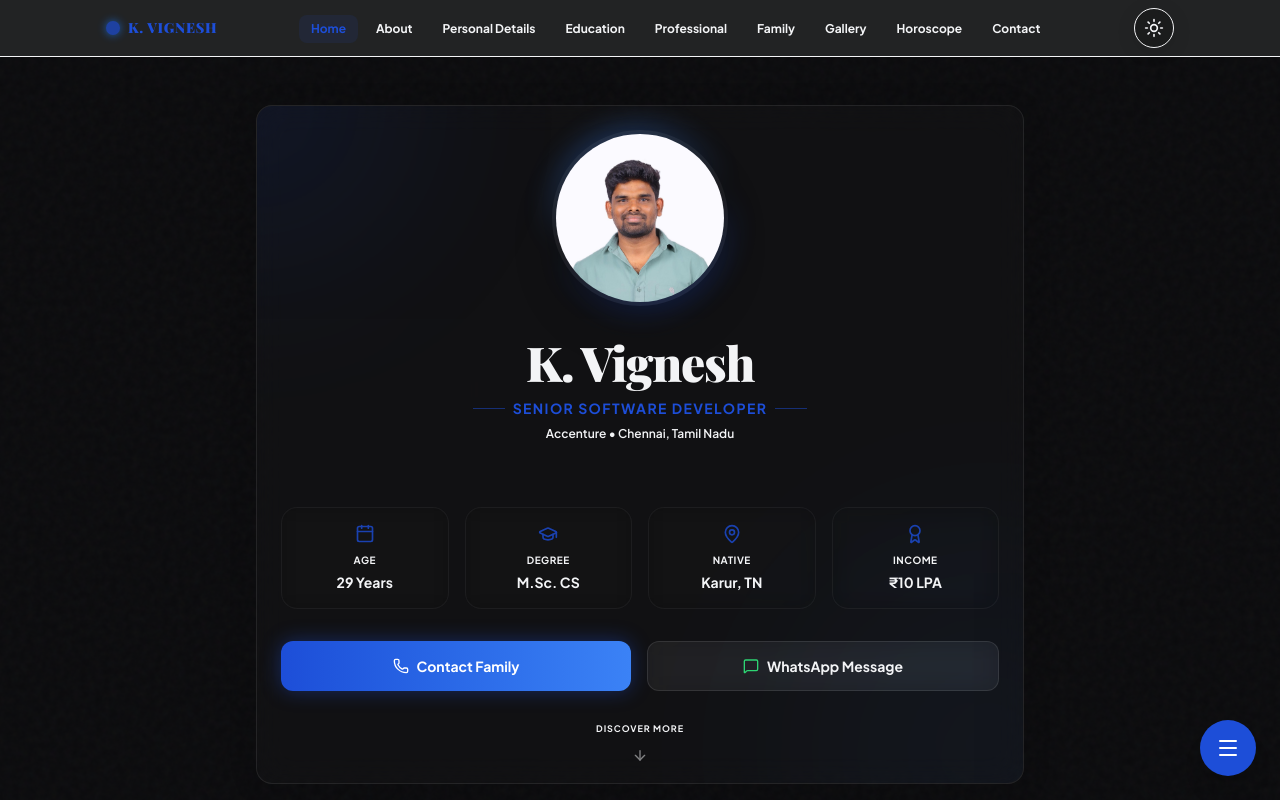
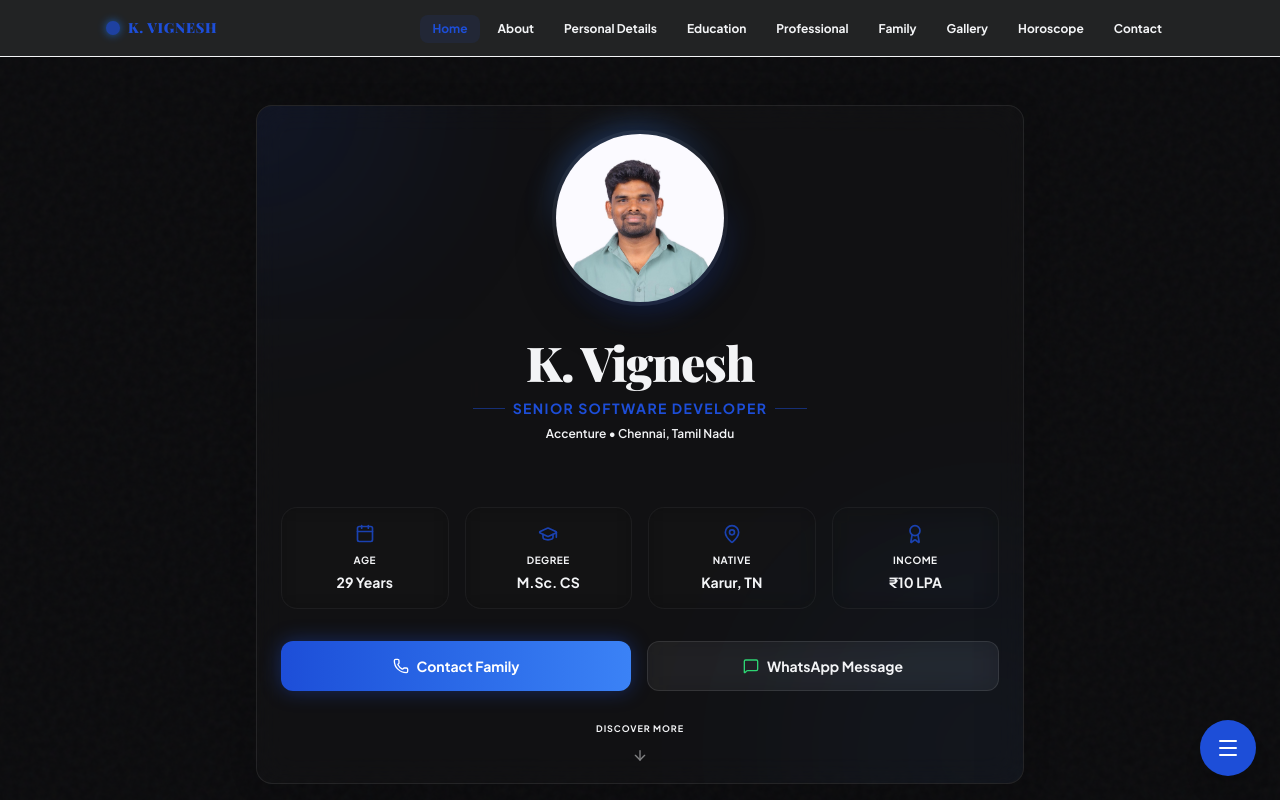
Before and after one commit to vigneshsivn/my_portfolio, a Next.js app: page / in a window 1280 px wide. Shown: the top 800 px of the page. Built offline with nearby package versions, Linux system fonts and the light colour scheme; a web font is replaced by a local one.

Commit message:
Horoscope change

```diff
--- a/src/app/layout.tsx
+++ b/src/app/layout.tsx
@@ -1,6 +1,5 @@
 import type { Metadata } from "next";
 import { Playfair_Display, Plus_Jakarta_Sans } from "next/font/google";
-import { ThemeProvider } from "@/context/ThemeContext";
 import "./globals.css";
 
 const playfair = Playfair_Display({
@@ -33,11 +32,9 @@ export default function RootLayout({
       suppressHydrationWarning
     >
       <body className="min-h-full flex flex-col font-sans bg-bg-base text-fg-base selection:bg-primary-blue/30">
-        <ThemeProvider>
-          <CursorGlowProvider>
-            {children}
-          </CursorGlowProvider>
-        </ThemeProvider>
+        <CursorGlowProvider>
+          {children}
+        </CursorGlowProvider>
       </body>
     </html>
   );
--- a/src/app/page.tsx
+++ b/src/app/page.tsx
@@ -5,7 +5,6 @@ import { motion } from "framer-motion";
 import { Phone, MessageSquare, ArrowDown, MapPin, Award, Calendar, GraduationCap, Printer } from "lucide-react";
 
 // Components
-import ThemeToggle from "@/components/ThemeToggle";
 import About from "@/components/About";
 import Personal from "@/components/Personal";
 import Education from "@/components/Education";
@@ -127,8 +126,6 @@ export default function Home() {
               ))}
             </ul>
           </nav>
-
-          <ThemeToggle />
         </div>
       </header>
 
--- a/src/components/ThemeToggle.tsx
+++ /dev/null
@@ -1,32 +0,0 @@
-"use client";
-
-import { useTheme } from "@/context/ThemeContext";
-import { Sun, Moon } from "lucide-react";
-import { useEffect, useState } from "react";
-
-export default function ThemeToggle() {
-  const { theme, toggleTheme } = useTheme();
-  const [mounted, setMounted] = useState(false);
-
-  // Avoid hydration mismatch
-  useEffect(() => {
-    setMounted(true);
-  }, []);
-
-  if (!mounted) return <div className="w-10 h-10 rounded-full bg-card-bg/50 border border-card-border" />;
-
-  return (
-    <button
-      onClick={toggleTheme}
-      id="theme-toggle-btn"
-      aria-label="Toggle Light/Dark Theme"
-      className="w-10 h-10 rounded-full flex items-center justify-center glass-panel bg-fb-bg/30 border border-card-border hover:border-primary-blue hover:text-primary-blue text-fg-base backdrop-blur-md transition-all duration-300 cursor-pointer shadow-[0_4px_20px_rgba(0,0,0,0.1)] hover:shadow-[0_4px_20px_rgba(29,78,216,0.3)] hover:scale-105 active:scale-95"
-    >
-      {theme === "light" ? (
-        <Moon className="w-5 h-5 animate-pulse" />
-      ) : (
-        <Sun className="w-5 h-5 animate-spin-slow" />
-      )}
-    </button>
-  );
-}
--- a/src/context/ThemeContext.tsx
+++ /dev/null
@@ -1,60 +0,0 @@
-"use client";
-
-import React, { createContext, useContext, useEffect, useState } from "react";
-
-type Theme = "light" | "dark";
-
-type ThemeContextType = {
-  theme: Theme;
-  toggleTheme: () => void;
-};
-
-const ThemeContext = createContext<ThemeContextType | undefined>(undefined);
-
-export function ThemeProvider({ children }: { children: React.ReactNode }) {
-  const [theme, setTheme] = useState<Theme>("dark");
-  const [mounted, setMounted] = useState(false);
-
-  useEffect(() => {
-    // Check local storage or default to dark mode
-    const savedTheme = localStorage.getItem("theme") as Theme | null;
-    if (savedTheme) {
-      setTheme(savedTheme);
-    } else {
-      setTheme("dark");
-    }
-    setMounted(true);
-  }, []);
-
-  useEffect(() => {
-    if (!mounted) return;
-
-    const root = window.document.documentElement;
-    if (theme === "dark") {
-      root.classList.add("dark");
-      root.style.colorScheme = "dark";
-    } else {
-      root.classList.remove("dark");
-      root.style.colorScheme = "light";
-    }
-    localStorage.setItem("theme", theme);
-  }, [theme, mounted]);
-
-  const toggleTheme = () => {
-    setTheme((prev) => (prev === "light" ? "dark" : "light"));
-  };
-
-  return (
-    <ThemeContext.Provider value={{ theme, toggleTheme }}>
-      {children}
-    </ThemeContext.Provider>
-  );
-}
-
-export function useTheme() {
-  const context = useContext(ThemeContext);
-  if (!context) {
-    throw new Error("useTheme must be used within a ThemeProvider");
-  }
-  return context;
-}
```
